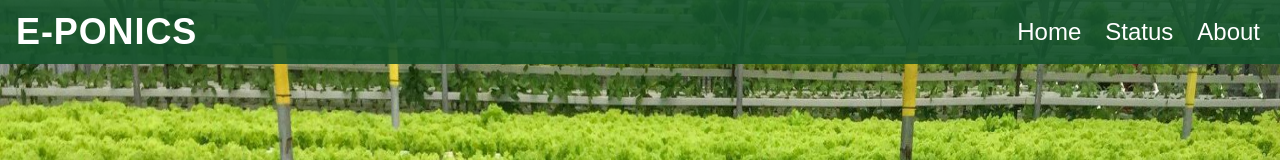
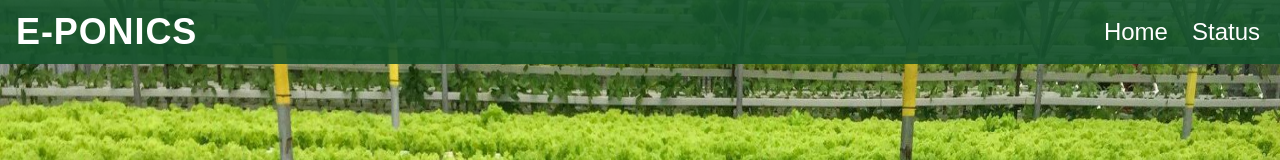
Before and after one commit to mk-mukul/hydroponics, a React (Create React App) app: page / in a window 1280 px wide. Shown: the top 160 px of the page. Built offline with nearby package versions, Linux system fonts and the light colour scheme.

Commit message:
remove about

```diff
--- a/src/containers/Header.js
+++ b/src/containers/Header.js
@@ -39,9 +39,9 @@ export const Header = () => {
               <Link to={process.env.PUBLIC_URL + "/status"} className="lg:inline-flex lg:w-auto px-3 py-2 rounded font-medium text-white hover:text-dark-801 hover:bg-primary-101">
                 <span>Status</span>
               </Link>
-              <Link to={process.env.PUBLIC_URL + "/about"} className="lg:inline-flex lg:w-auto px-3 py-2 rounded font-medium text-white hover:text-dark-801 hover:bg-primary-101">
+              {/* <Link to={process.env.PUBLIC_URL + "/about"} className="lg:inline-flex lg:w-auto px-3 py-2 rounded font-medium text-white hover:text-dark-801 hover:bg-primary-101">
                 <span>About</span>
-              </Link>
+              </Link> */}
               {/* <Link to={process.env.PUBLIC_URL + "/teams"} className="lg:inline-flex lg:w-auto px-3 py-2 rounded font-medium text-white hover:text-dark-801 hover:bg-primary-101">
                 <span>Team</span>
               </Link> */}
```
